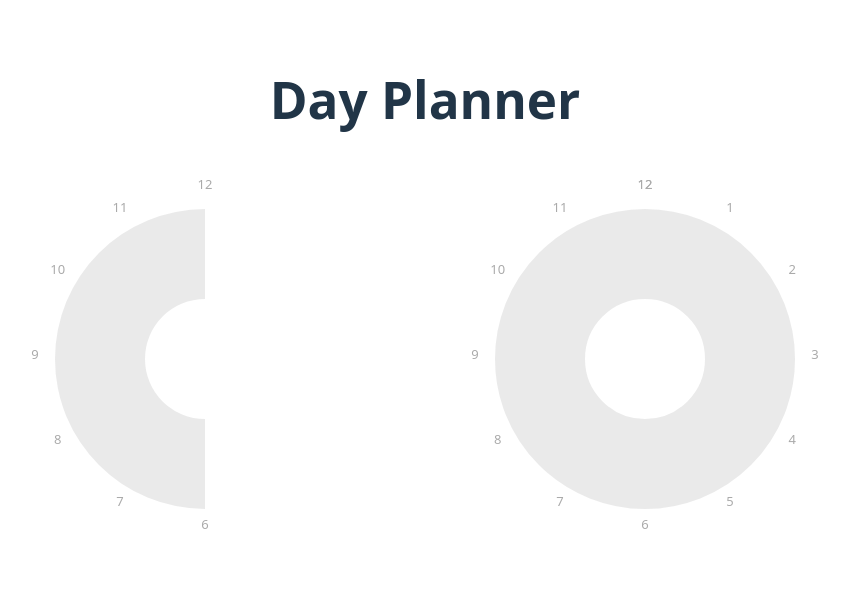
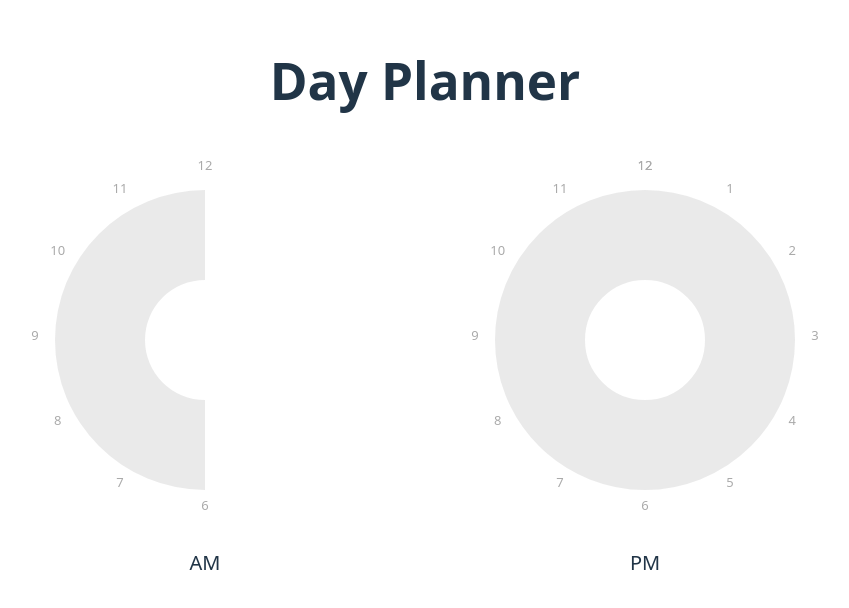
Before and after one commit to callmelazarus/day-organization-planner, a React (Vite) app: page / in a window 1280 px wide. Shown: the part 102-710 px from the top of the page, without its empty margins (215-1064 px from the left). Built offline with nearby package versions, Linux system fonts and the light colour scheme.

Commit message:
feat: label each dial AM/PM beneath it
Wrap each ClockDial in a column with an AM/PM caption so it's clear
at a glance which half of the day each dial represents.

Co-Authored-By: Claude Sonnet 5 <noreply@anthropic.com>

```diff
--- a/src/clock/DayPlanner.tsx
+++ b/src/clock/DayPlanner.tsx
@@ -50,6 +50,7 @@ export function DayPlanner(): ReactElement {
 
   return (
     <div style={{ display: 'flex', gap: 40, justifyContent: 'center' }}>
+      <div style={{ display: 'flex', flexDirection: 'column', alignItems: 'center', gap: 8 }}>
         <ClockDial
           dial="morning"
           segments={morningSegments}
@@ -57,6 +58,9 @@ export function DayPlanner(): ReactElement {
           onCreateSegment={handleCreateSegment}
           pendingRange={morningPendingRange}
         />
+        <span style={{ fontSize: 20 }}>AM</span>
+      </div>
+      <div style={{ display: 'flex', flexDirection: 'column', alignItems: 'center', gap: 8 }}>
         <ClockDial
           dial="evening"
           segments={eveningSegments}
@@ -64,6 +68,8 @@ export function DayPlanner(): ReactElement {
           onCreateSegment={handleCreateSegment}
           pendingRange={eveningPendingRange}
         />
+        <span style={{ fontSize: 20 }}>PM</span>
+      </div>
 
       {pendingCreate && (
         <SegmentPopup
```
Lines whose indentation alone changed are shown as unchanged.
